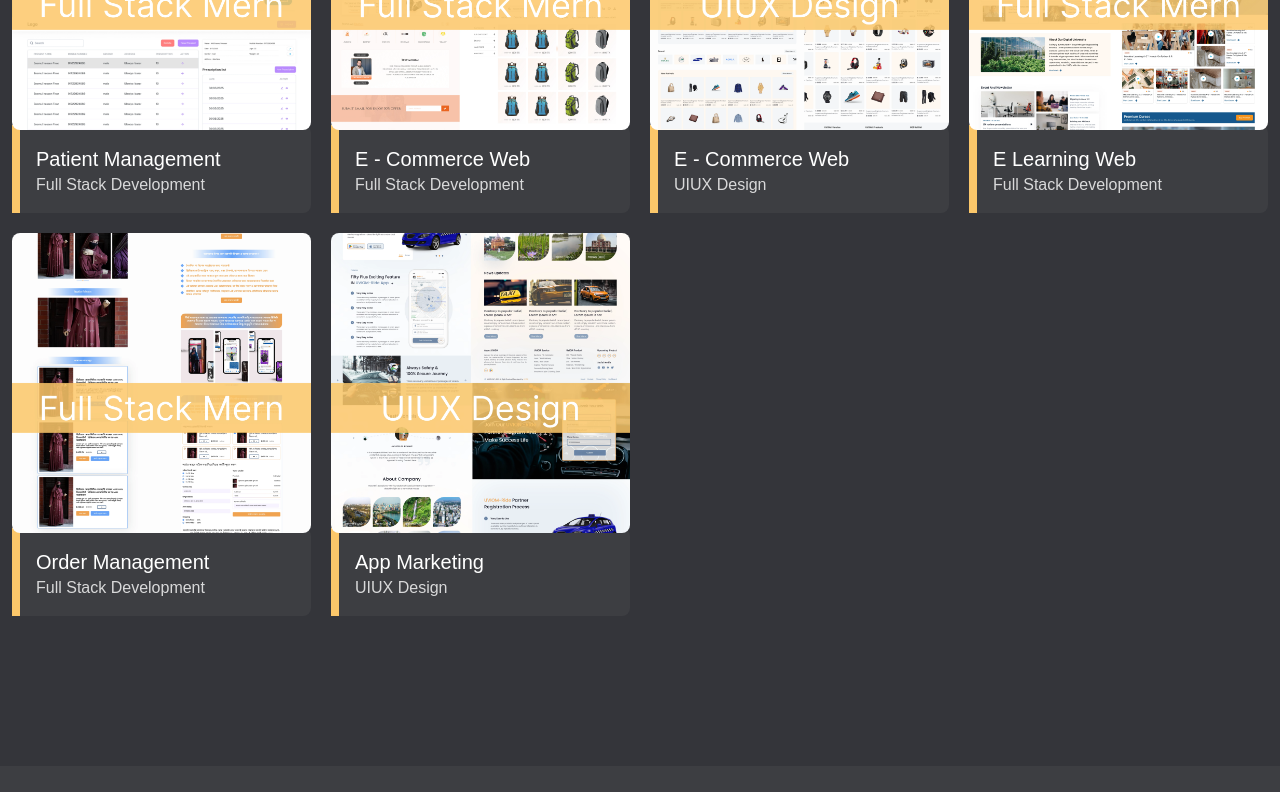
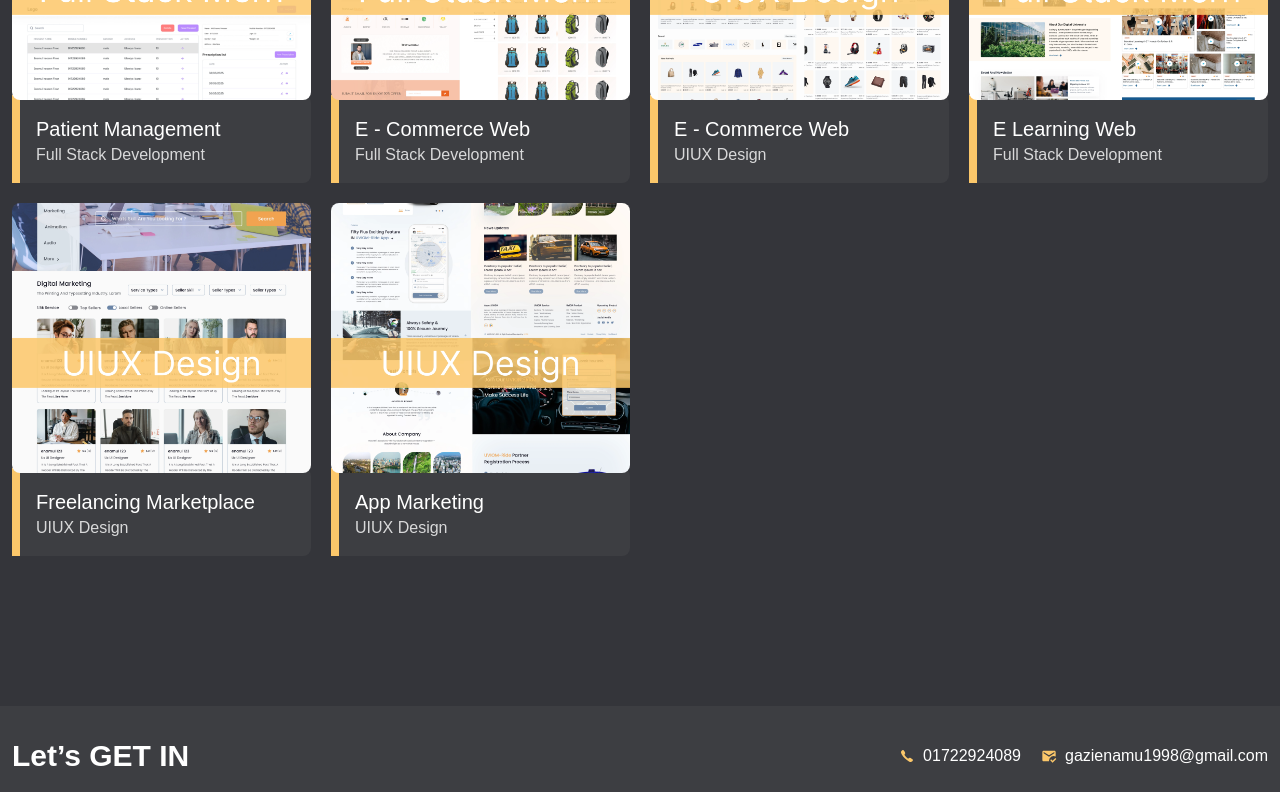
Before and after one commit to enamul90/protfolio-update-v, a Next.js app: page /portfolio in a window 1280 px wide. Shown: the part 633-1425 px from the top of the page. Built offline with nearby package versions, Linux system fonts and the light colour scheme.

Commit message:
update this

```diff
--- a/src/component/ProjectList.js
+++ b/src/component/ProjectList.js
@@ -12,7 +12,7 @@ const ProjectList = ({data}) => {
                     return (
 
                         <div key={index} className="col-span-1">
-                            <div className="relative h-[300px] rounded-lg overflow-hidden cursor-pointer group">
+                            <div className="relative h-[270px] rounded-lg overflow-hidden cursor-pointer group">
                                 <Image
                                     src={item.screenshot}
                                     alt="project image"
--- a/src/content/Portfolio.js
+++ b/src/content/Portfolio.js
@@ -28,11 +28,11 @@ export const WebProject = [
         "screenshot": "/images/apparel-full.webp"
     },
     {
-        "project_name": "Order Management",
-        "project_type":"Full Stack Development",
+        "project_name": "Freelancing Marketplace",
+        "project_type":"UIUX Design",
         "project_url": "https://doctorproject.searchfriend.pro/",
         "project_code": "",
-        "screenshot": "/images/landing-page-full.webp"
+        "screenshot": "/images/freelancer.webp"
     },
     {
         "project_name": "App Marketing ",
```
Also changed, not shown: public/images/freelancer.webp (added).
